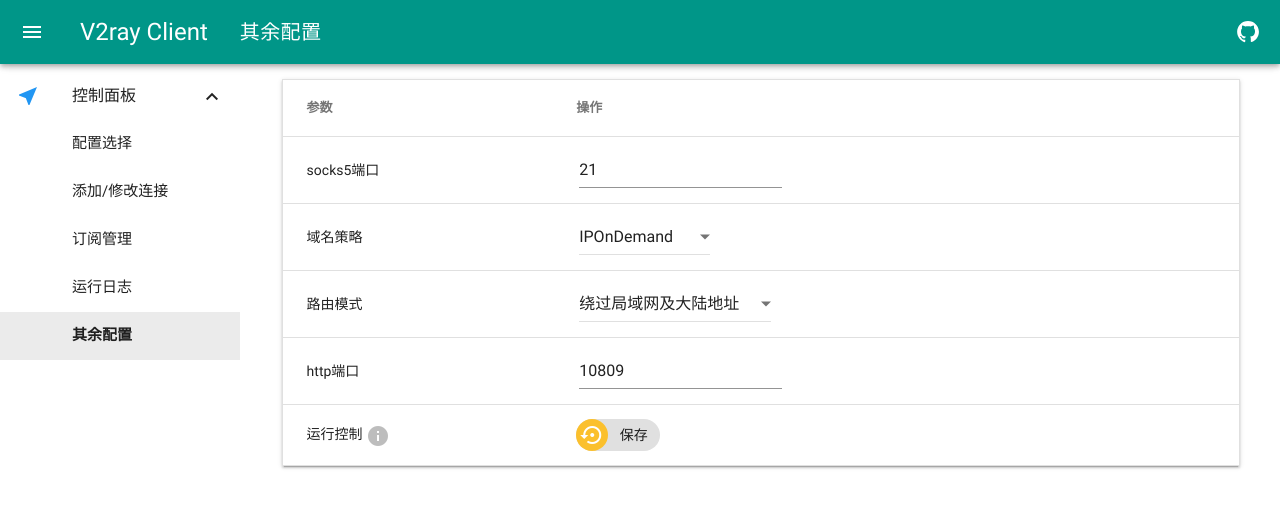
After one commit to NoOne-hub/v2ray_client, a Flask app: page /others in a window 1280 px wide. The commit adds this page. Shown: the top 508 px of the page. Run offline with Flask 2, Linux system fonts and the light colour scheme; some libraries are stand-ins or nearby versions.

Commit message:
更新可以修改监听端口，以及路由设置

```diff
--- a/app/routes.py
+++ b/app/routes.py
@@ -3,7 +3,7 @@
 import json
 import subprocess
 from urllib.parse import unquote
-from app.models import v2rayConfig, AlchemyEncoder
+from app.models import v2rayConfig, AlchemyEncoder, Others
 from app import db
 from app.v2rayControl.vmess2json import gen_client
 from app.models import Parse, subscription
@@ -103,6 +103,14 @@
         }
 
 
+def get_info():
+    with open("config/v2ray/others.json") as v2ray_config:
+        json_content = json.load(v2ray_config)
+        json_dump = json.dumps(json_content)
+
+    return json_dump
+
+
 '''
 主界面路由部分
 '''
@@ -139,10 +147,18 @@
     return render_template('log.html', title="运行日志")
 
 
+@app.route('/others')
+def others():
+    otherConfig = Others.get_all()
+    socks5 = otherConfig['INBOUNDS'].split(',')[0][6:]
+    http = otherConfig['INBOUNDS'].split(',')[1][5:]
+    return render_template('others.html', title="其余配置", config=otherConfig, socks5=socks5, http=http)
+
+
 @app.route('/get_access_log')
 def get_access_log():
     try:
-        with open(app.config['V2RAY_ACCESS_LOG']) as f:
+        with open(Others.get_all()['V2RAY_ACCESS_LOG']) as f:
             content = f.read().split("\n")
             min_length = min(20, len(content))
             content = content[-min_length:]
@@ -157,7 +173,7 @@
 @app.route('/get_error_log')
 def get_error_log():
     try:
-        with open(app.config['V2RAY_ERROR_LOG']) as f:
+        with open(Others.get_all()['V2RAY_ERROR_LOG']) as f:
             content = f.read().split("\n")
             min_length = min(20, len(content))
             content = content[-min_length:]
@@ -362,3 +378,36 @@
     db.session.add(v2)
     db.session.commit()
     return set_message(200)
+
+
+@app.route('/api/changeOthers', methods=["GET", "POST"])
+def changeOthers():
+    data = json.loads(request.get_data(as_text=True))
+    print(data)
+    # = "socks:10808,http:10809"
+    socks = int(data['socks5'])
+    http = int(data['http'])
+
+    if socks <= 0 or socks > 65535:
+        return set_message(400)
+    if http <= 0 or http > 65535:
+        return set_message(400)
+    route = data['route']
+    strategy = data['strategy']
+
+    Others.set_info('INBOUNDS', "socks:" + str(socks) + "," + "http:" + str(http))
+
+    # 路由处理
+    if route == "全局":
+        Others.set_info('RULES', 'all')
+    elif route == "绕过局域网地址":
+        Others.set_info('RULES', 'bpL')
+    elif route == "绕过大陆地址":
+        Others.set_info('RULES', 'bpA')
+    else:
+        Others.set_info('RULES', 'bpLAA')
+
+    # 策略处理
+    Others.set_info('DOMAINSTRATEGY', strategy)
+    restart()
+    return set_message(200, url_for('index'))
--- a/app/templates/base.html
+++ b/app/templates/base.html
@@ -88,6 +88,7 @@
                 <a href="{{ url_for('config') }}" class="mdui-list-item mdui-ripple ">添加/修改连接</a>
                 <a href="{{ url_for('Subscription') }}" class="mdui-list-item mdui-ripple">订阅管理</a>
                 <a href="{{ url_for('log') }}" class="mdui-list-item mdui-ripple">运行日志</a>
+                <a href="{{ url_for('others') }}" class="mdui-list-item mdui-ripple">其余配置</a>
             </div>
             {% elif title == "添加/修改连接" %}
             <div class="mdui-collapse-item-body mdui-list">
@@ -95,6 +96,7 @@
                 <a href="{{ url_for('config') }}" class="mdui-list-item mdui-ripple mdui-list-item-active">添加/修改连接</a>
                 <a href="{{ url_for('Subscription') }}" class="mdui-list-item mdui-ripple">订阅管理</a>
                 <a href="{{ url_for('log') }}" class="mdui-list-item mdui-ripple">运行日志</a>
+                <a href="{{ url_for('others') }}" class="mdui-list-item mdui-ripple">其余配置</a>
             </div>
             {% elif title == "订阅管理" %}
             <div class="mdui-collapse-item-body mdui-list">
@@ -102,13 +104,23 @@
                 <a href="{{ url_for('config') }}" class="mdui-list-item mdui-ripple">添加/修改连接</a>
                 <a href="{{ url_for('Subscription') }}" class="mdui-list-item mdui-ripple mdui-list-item-active">订阅管理</a>
                 <a href="{{ url_for('log') }}" class="mdui-list-item mdui-ripple">运行日志</a>
+                <a href="{{ url_for('others') }}" class="mdui-list-item mdui-ripple">其余配置</a>
+            </div>
+            {% elif title == "运行日志" %}
+            <div class="mdui-collapse-item-body mdui-list">
+                <a href="{{ url_for('index') }}" class="mdui-list-item mdui-ripple">配置选择</a>
+                <a href="{{ url_for('config') }}" class="mdui-list-item mdui-ripple">添加/修改连接</a>
+                <a href="{{ url_for('Subscription') }}" class="mdui-list-item mdui-ripple">订阅管理</a>
+                <a href="{{ url_for('log') }}" class="mdui-list-item mdui-ripple mdui-list-item-active">运行日志</a>
+                <a href="{{ url_for('others') }}" class="mdui-list-item mdui-ripple">其余配置</a>
             </div>
             {% else %}
             <div class="mdui-collapse-item-body mdui-list">
                 <a href="{{ url_for('index') }}" class="mdui-list-item mdui-ripple">配置选择</a>
                 <a href="{{ url_for('config') }}" class="mdui-list-item mdui-ripple">添加/修改连接</a>
                 <a href="{{ url_for('Subscription') }}" class="mdui-list-item mdui-ripple">订阅管理</a>
-                <a href="{{ url_for('log') }}" class="mdui-list-item mdui-ripple mdui-list-item-active">运行日志</a>
+                <a href="{{ url_for('log') }}" class="mdui-list-item mdui-ripple ">运行日志</a>
+                <a href="{{ url_for('others') }}" class="mdui-list-item mdui-ripple mdui-list-item-active">其余配置</a>
             </div>
             {% endif %}
         </div>
--- /dev/null
+++ b/app/templates/others.html
@@ -0,0 +1,195 @@
+{% extends "base.html" %}
+{% block content %}
+    <div class="mdui-container">
+        <p></p>
+        <div class="mdui-row">
+            <div class="mdui-table-fluid">
+                <table class="mdui-table">
+                    <thead>
+                    <tr>
+                        <th>参数</th>
+                        <th>操作</th>
+                    </tr>
+                    </thead>
+                    <tbody>
+                    <tr>
+                    <tr>
+                        <td>socks5端口</td>
+                        <td>
+                            <div class="mdui-row">
+                                <div class="mdui-col-md-4" style="margin: 3px">
+                                    <input id="socks5" class="mdui-textfield-input" type="text" placeholder="端口号"
+                                           {% if socks5 %} value={{ socks5 }} {% else %} value="10808" {% endif %}
+                                    />
+                                </div>
+                            </div>
+                        </td>
+                    </tr>
+                    <tr class="vmess-config">
+                        <td>域名策略</td>
+                        <td>
+                            <div class="mdui-row">
+                                <div class="mdui-col-md-4" style="margin: 3px">
+                                    <form id="strategy" action="##">
+                                        <select name="routeChoice" class="mdui-select" mdui-select>
+                                            {% if config['DOMAINSTRATEGY'] == 'Asis' %}
+                                            <option id="Asis" value="1" selected> Asis</option>
+                                            <option id="IPIfNonMatch" value="2"> IPIfNonMatch</option>
+                                            <option id="IPOnDemand" value="3"> IPOnDemand</option>
+                                            {% elif  config['DOMAINSTRATEGY'] == 'IPIfNonMatch' %}
+                                            <option id="Asis" value="1" > Asis</option>
+                                            <option id="IPIfNonMatch" value="2" selected> IPIfNonMatch</option>
+                                            <option id="IPOnDemand" value="3"> IPOnDemand</option>
+                                            {% else %}
+                                            <option id="Asis" value="1" > Asis</option>
+                                            <option id="IPIfNonMatch" value="2"> IPIfNonMatch</option>
+                                            <option id="IPOnDemand" value="3" selected> IPOnDemand</option>
+                                            {% endif %}
+                                        </select>
+                                    </form>
+                                </div>
+                            </div>
+                        </td>
+                    </tr>
+                    <tr class="vmess-config">
+                        <td>路由模式</td>
+                        <td>
+                            <div class="mdui-row">
+                                <div class="mdui-col-md-4" style="margin: 3px">
+                                    <form id="route" action="##">
+                                        <select name="routeChoice" class="mdui-select" mdui-select>
+                                            {% if config['RULES'] == 'all'%}
+                                            <option id="all" value="1" selected> 全局</option>
+                                            <option id="bpL" value="2"> 绕过局域网地址</option>
+                                            <option id="bpA" value="3"> 绕过大陆地址</option>
+                                            <option id="bpLAA" value="4"> 绕过局域网及大陆地址</option>
+                                            {% elif config['RULES'] == 'bpL' %}
+                                            <option id="all" value="1" > 全局</option>
+                                            <option id="bpL" value="2" selected> 绕过局域网地址</option>
+                                            <option id="bpA" value="3"> 绕过大陆地址</option>
+                                            <option id="bpLAA" value="4"> 绕过局域网及大陆地址</option>
+                                            {% elif config['RULES'] == 'bpA' %}
+                                            <option id="all" value="1" > 全局</option>
+                                            <option id="bpL" value="2"> 绕过局域网地址</option>
+                                            <option id="bpA" value="3" selected> 绕过大陆地址</option>
+                                            <option id="bpLAA" value="4"> 绕过局域网及大陆地址</option>
+                                            {% else %}
+                                            <option id="all" value="1" > 全局</option>
+                                            <option id="bpL" value="2"> 绕过局域网地址</option>
+                                            <option id="bpA" value="3"> 绕过大陆地址</option>
+                                            <option id="bpLAA" value="4" selected> 绕过局域网及大陆地址</option>
+                                            {% endif %}
+                                        </select>
+                                    </form>
+                                </div>
+                            </div>
+                        </td>
+                    </tr>
+                    <tr>
+                        <td>http端口</td>
+                        <td>
+                            <div class="mdui-row">
+                                <div class="mdui-col-md-4" style="margin: 3px">
+                                    <input id="http" class="mdui-textfield-input" type="text" placeholder="端口号"
+                                           {% if http %} value={{ http }} {% else %} value="10809" {% endif %}
+                                    />
+                                </div>
+                            </div>
+                        </td>
+                    </tr>
+                    <td>运行控制
+                        <i class="mdui-icon material-icons mdui-text-color-grey-400"
+                           mdui-dialog="{target: '#control-helper'}">info</i>
+                        <div class="mdui-dialog" id="control-helper">
+                            <div class="mdui-dialog-title">控制说明</div>
+                            <div class="mdui-dialog-content">
+                                <b>运行中无法修改配置,请点击运行中按钮，停止服务先</b><br>
+                            </div>
+                            <div class="mdui-dialog-actions">
+                                <button class="mdui-btn mdui-ripple" mdui-dialog-close="">确认</button>
+                            </div>
+                        </div>
+                    </td>
+                    <td>
+                        <div class="mdui-row">
+                            <div class="mdui-col-md-4">
+                                <div class="mdui-chip" onclick="save_config()">
+                                    <span class="mdui-chip-icon mdui-color-yellow-700"><i
+                                            class="mdui-icon material-icons">settings_backup_restore</i></span>
+                                    <span class="mdui-chip-title">保存</span>
+                                </div>
+                            </div>
+                        </div>
+                    </td>
+                    </tbody>
+                </table>
+            </div>
+        </div>
+    </div>
+{% endblock %}
+
+{% block script %}
+    <script type="text/javascript">
+        mdui.mutation();
+        function message(m_message) {
+            mdui.snackbar(
+                {
+                    message: m_message,
+                    position: "right-top"
+                }
+            )
+        }
+
+        function save_config() {
+
+            let socks5 = document.getElementById('socks5').value;
+            let http = document.getElementById('http').value;
+            let strategy = document.getElementById('strategy').innerText;
+            let route = document.getElementById('route').innerText;
+
+            if(socks5 == ""){
+                message("socks5端口号不正确");
+                return;
+            }
+            if(http == ""){
+                message("http端口号不正确");
+                return;
+            }
+            if(route == ""){
+                message("路由不正确");
+                return;
+            }
+            if(strategy == ""){
+                message("策略不正确");
+                return;
+            }
+
+            $.ajax({
+                url: '/api/changeOthers',
+                headers: {"Content-Type": "application/json;charset=utf-8"},
+                data: JSON.stringify({
+                    "socks5": socks5,
+                    "http": http,
+                    "route": route,
+                    "strategy": strategy
+                }),
+                type: 'post',
+                dataType: 'json',
+                success: function (data) { //后端返回的json数据（此处data为json对象）
+
+                    if (data['status'] == "Failure") {
+                        message("你填写的数据有误")
+                    } else {
+                        message("保存配置成功")
+                        window.location.href = data['url'];
+                    }
+                },
+                error: function () {
+                    alert('异常')
+                }
+            });
+
+
+        }
+    </script>
+{% endblock %}
```
Also changed, not shown: app/models.py (+24 -0 lines), app/v2rayControl/vmess2json.py (+105 -34 lines), config.py (+6 -2 lines), config/v2ray/others.json (added, +9 -0 lines), app.db.
